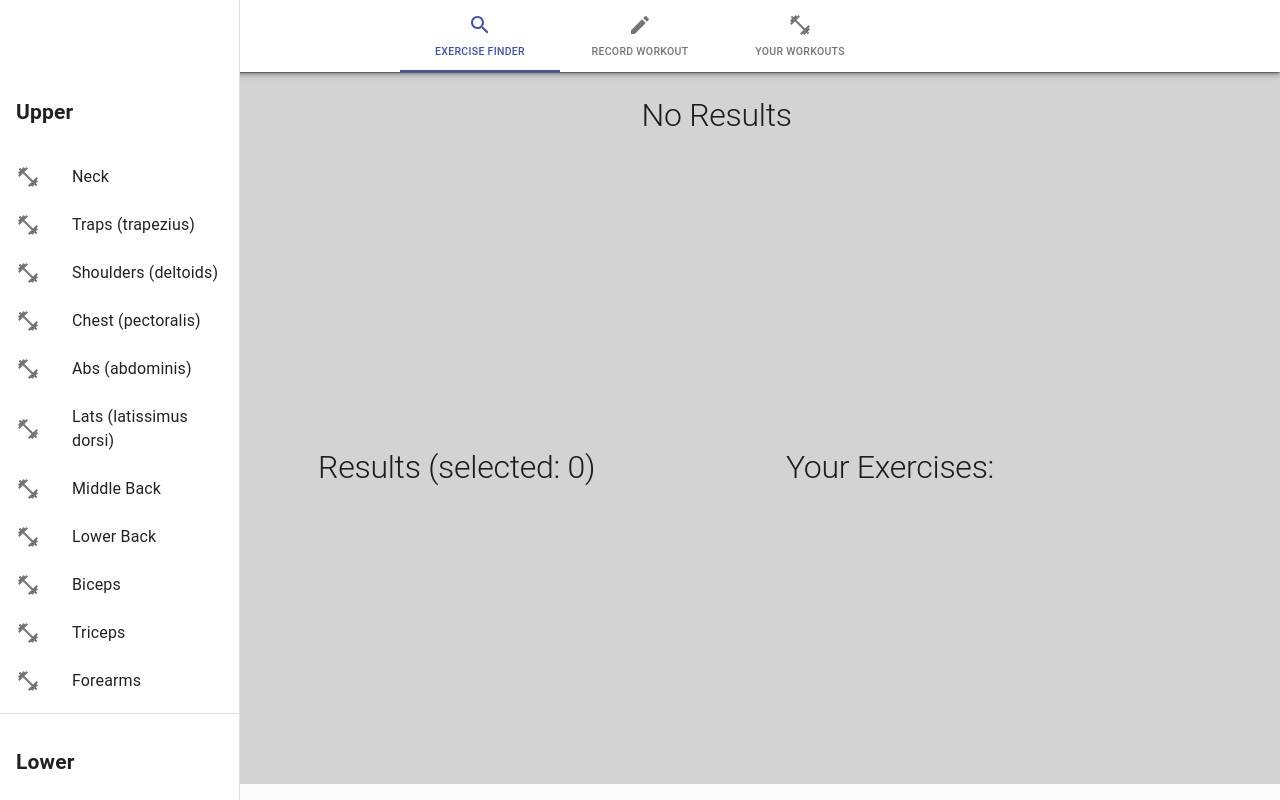
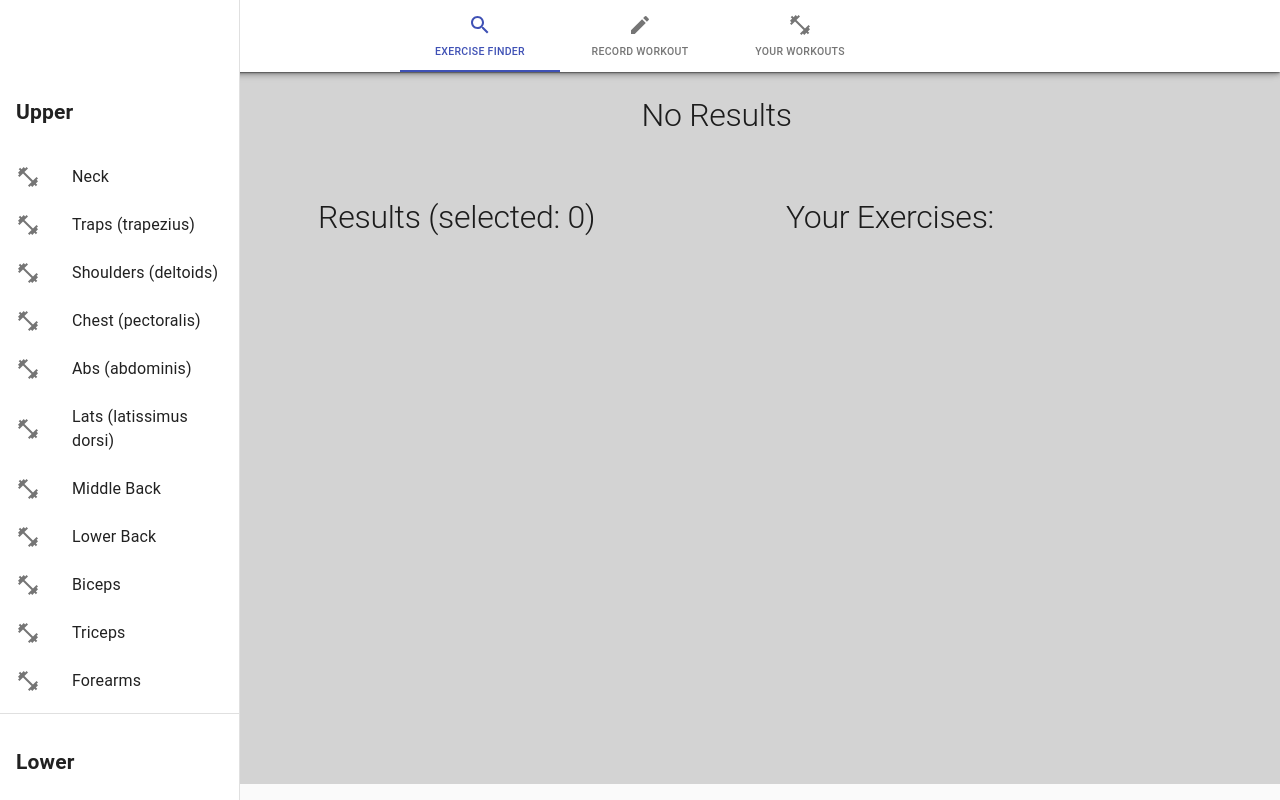
Before and after one commit to jandony/react-workout, a React (Create React App) app: page /results in a window 1280 px wide. Built offline with nearby package versions, Linux system fonts and the light colour scheme.

Commit message:
Fix styling

```diff
--- a/src/Components/Results/Results.jsx
+++ b/src/Components/Results/Results.jsx
@@ -32,7 +32,7 @@ export default function Results({
   };
 
   return (
-    <Grid container style={{ marginTop: "1rem" }}>
+    <Grid container style={{ marginTop: "1rem", alignContent: "flex-start" }}>
       <Grid item sm={11}>
         <Typography
           variant="h2"
@@ -42,7 +42,10 @@ export default function Results({
         </Typography>
       </Grid>
       <Grid item sm={5}>
-        <Typography variant="h2" style={{ padding: "0.5em" }}>
+        <Typography
+          variant="h2"
+          style={{ padding: "0.5em", marginTop: "2rem" }}
+        >
           Results (selected: {totalExercises})
         </Typography>
         {results &&
@@ -63,7 +66,10 @@ export default function Results({
         <Grid container direction="row"></Grid>
       </Grid>
       <Grid item sm={5}>
-        <Typography variant="h2" style={{ padding: "0.5em" }}>
+        <Typography
+          variant="h2"
+          style={{ padding: "0.5em", marginTop: "2rem" }}
+        >
           Your Exercises:
         </Typography>
         <Grid container direction="column">
```
